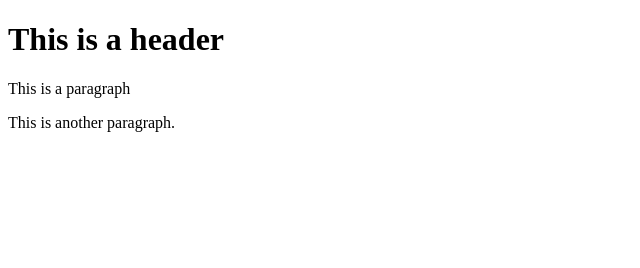
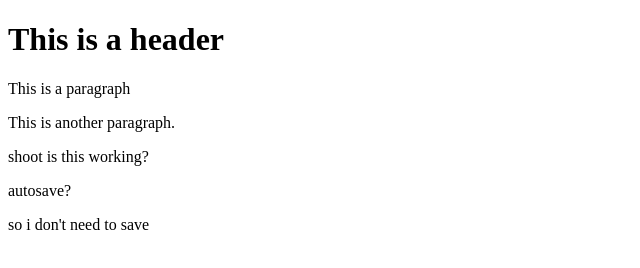
Before and after one commit to karl-li/git-test, a website: page index.html in a window 1280 px wide. Shown: the whole page, without its empty margins (0-640 px from the left). Drawn offline with Linux system fonts and the light colour scheme.

```diff
--- a/index.html
+++ b/index.html
@@ -4,5 +4,8 @@
         <h1>This is a header</h1>
         <p>This is a paragraph</p>
         <p>This is another paragraph.</p>
+        <p>shoot is this working?</p>
+        <p>autosave?</p>
+        <p>so i don't need to save</p>
     </body>
 </html>
```
Also changed, not shown: package.json (added, +24 -0 lines), 2 other files.
